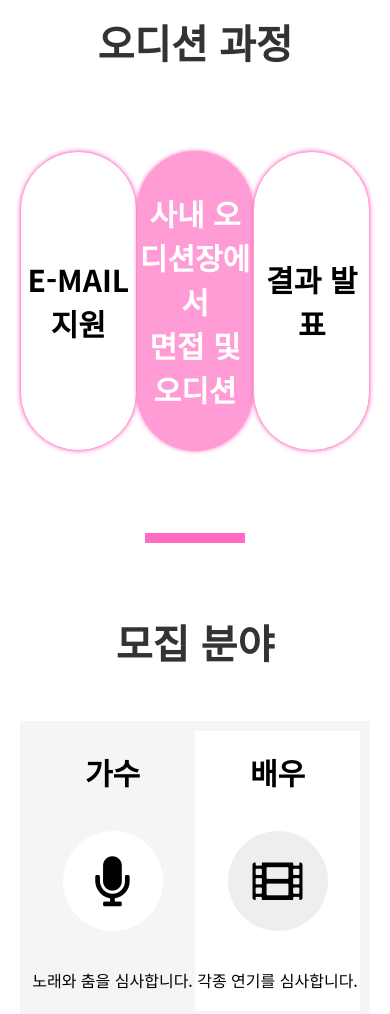
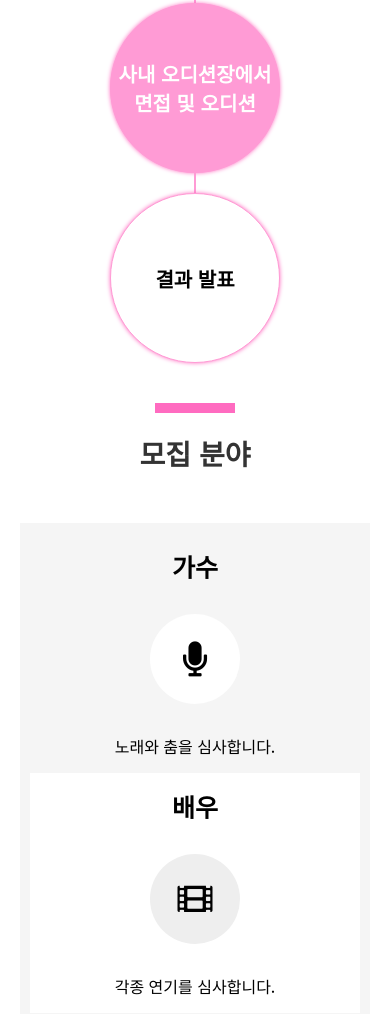
Before and after one commit to yodiodine/iodine_07, a plain HTML site: page audition.html in a window 390 px wide. Shown: the part 807-1821 px from the top of the page. Drawn offline with Linux system fonts and the light colour scheme.

Commit message:
edit media query

```diff
--- a/css/audition.css
+++ b/css/audition.css
@@ -46,7 +46,6 @@
     height: 550px;
     margin: 50px 0;
 }
-#main .audition-process h1{}
 #main .audition-process ul{
     display: flex;
     justify-content: space-around;
@@ -87,7 +86,6 @@
     height: 500px;
     margin: 50px 0;
 }
-#main .audition-field h1{}
 #main .audition-field ul{
     max-width: 1000px;height: 300px;
     margin: 50px auto;
@@ -117,10 +115,8 @@
     border-radius: 100px;
     background-color: #eee
 }
-#main .audition-field ul li span{}
 
 #main .audition-how{height: 300px;}
-#main .audition-how h1{}
 #main .audition-how span{
     display: block;
     text-align: center;
@@ -131,3 +127,80 @@
     text-decoration: underline;
     color: #ff6bc0;
 }
+
+
+@media all and (min-width:769px) and (max-width:1024px){
+
+    #main .audition-process ul li{
+        width: 230px;height: 230px;
+        font-size: 28px;
+    }
+    #main .audition-process ul li:after{
+        right: -100px;
+        width: 100px;height: 2px;
+        background-color: #ff9bd5
+    }
+}
+@media all and (max-width:768px){
+    .audition-divide{
+        width: 80px;
+    }
+    #main>div{
+        position: relative;
+        padding: 20px;
+    }
+    #main div>h1{
+        font-size: 28px;
+    }
+
+    #main .audition-top{
+        height: 300px;
+    }
+    #main .audition-top h1{
+        font-size: 50px;
+    }
+    #main .audition-spec{
+        height: 220px;
+        margin: 0;
+    }
+    #main .audition-spec h1{margin-bottom: 0px;}
+
+    #main .audition-process{
+        height: 700px;
+        margin: 0;
+    }
+    #main .audition-process ul{
+        margin: 40px auto;
+        height: 550px;
+        flex-direction: column;
+        justify-content: space-between;
+    }
+    #main .audition-process ul li{
+        width: 170px;height: 170px;
+        font-size: 20px;
+    }
+    #main .audition-process ul li:after{
+        bottom: -31px;left: 50%;transform: translate(-50%);
+        width: 2px;height: 30px;
+    }
+
+    #main .audition-field{
+        height: 700px;
+        margin: 0;
+    }
+    #main .audition-field ul{
+        height: 500px;
+        flex-direction: column;
+    }
+    #main .audition-field ul li h2{font-size: 25px;}
+    #main .audition-field ul li i{
+        width: 90px;height: 90px;
+        font-size: 35px;line-height: 90px;
+    }
+
+    #main .audition-how{height: 250px;}
+    #main .audition-how span{
+        font-size: 16px;
+    }
+
+}
```
